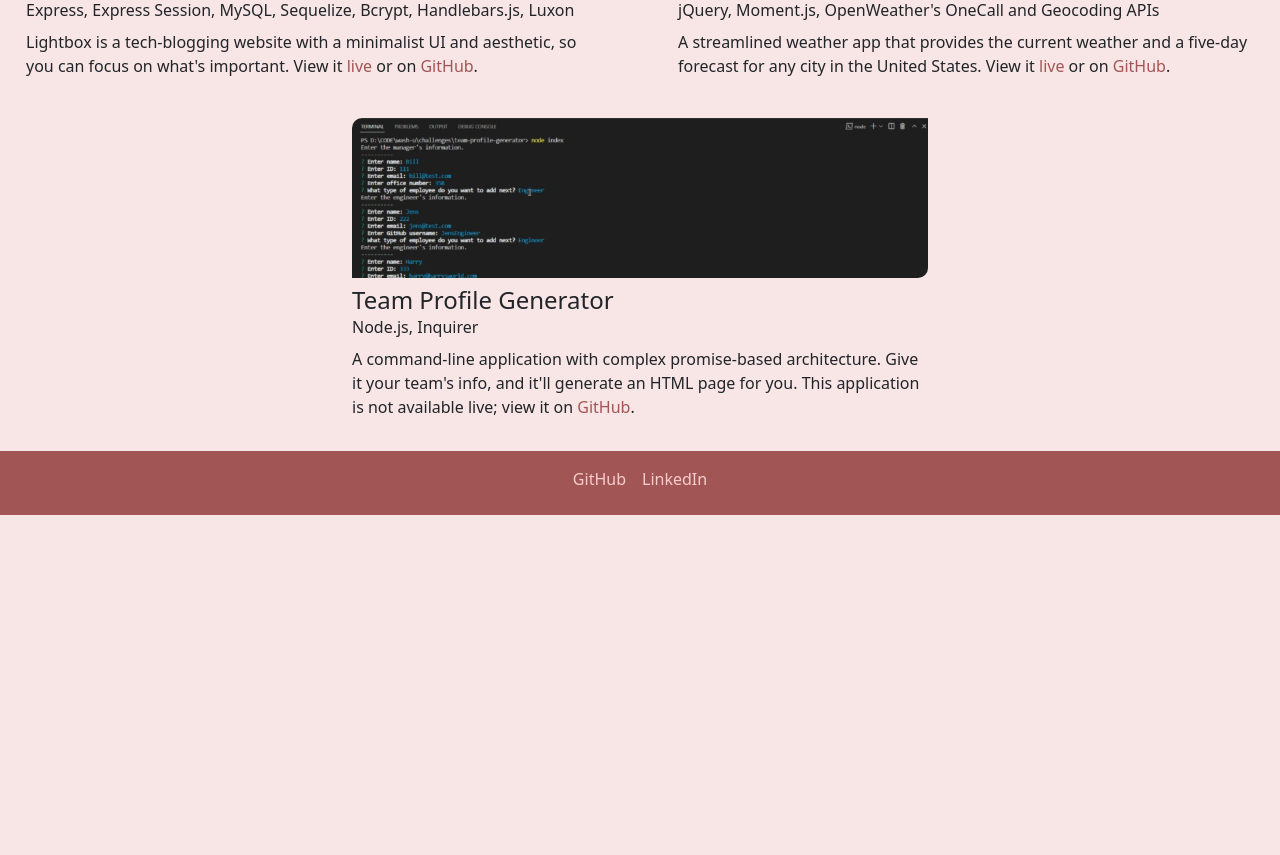
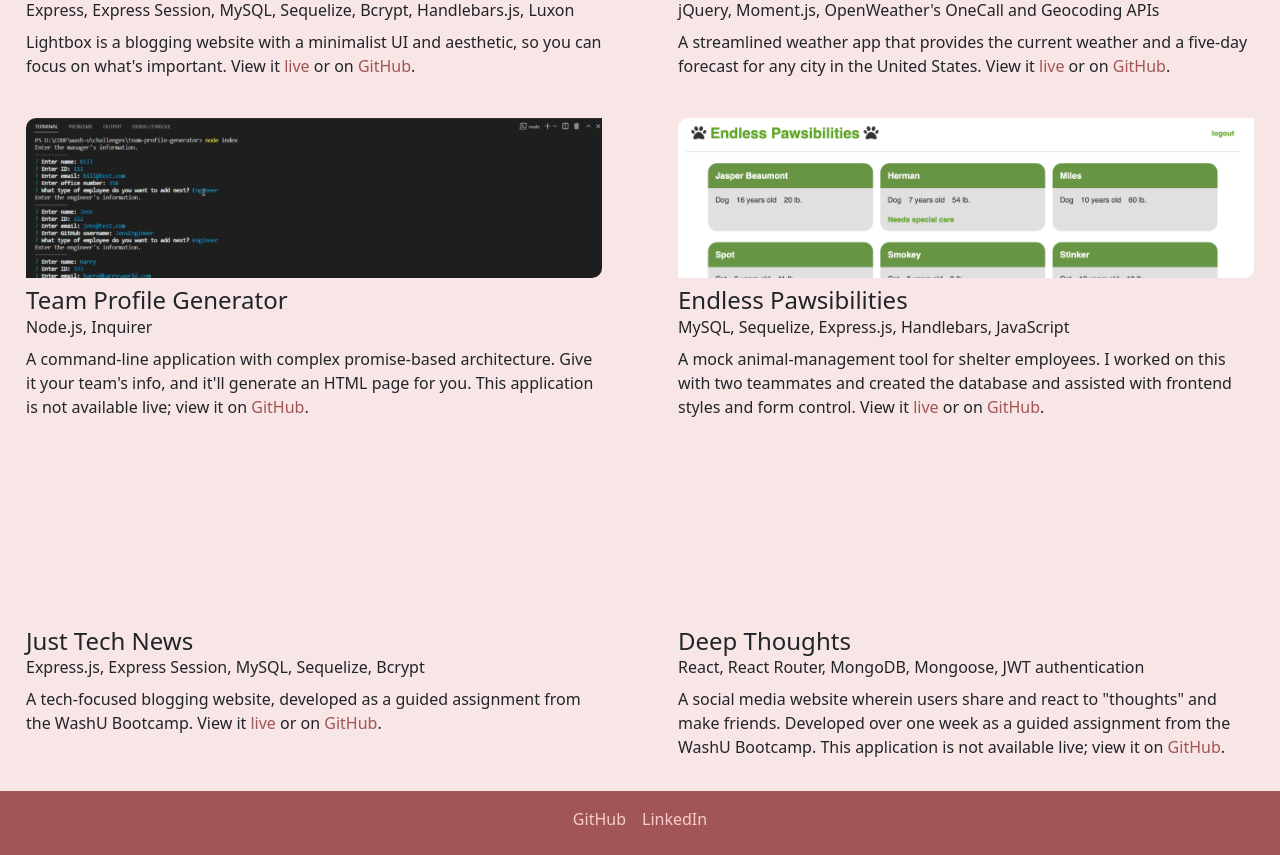
Before and after one commit to FinnStitcher/portfolio-two, a React (Create React App) app: page / in a window 1280 px wide. Shown: the part 803-1658 px from the top of the page. Before the commit the page ends 1318 px from the top, so only its background shows below. Built offline with nearby package versions, Linux system fonts and the light colour scheme.

Commit message:
all projects selected

```diff
--- a/src/components/Projects/index.js
+++ b/src/components/Projects/index.js
@@ -13,7 +13,7 @@ const projectsArray = [
             "Handlebars.js",
             "Luxon"
         ],
-        description: "Lightbox is a tech-blogging website with a minimalist UI and aesthetic, so you can focus on what's important.",
+        description: "Lightbox is a blogging website with a minimalist UI and aesthetic, so you can focus on what's important.",
         githubLink: 'https://github.com/FinnStitcher/lightbox',
         deployedLink: 'https://lightbox-fs.herokuapp.com/'
     },
@@ -40,6 +40,51 @@ const projectsArray = [
         ],
         description: "A command-line application with complex promise-based architecture. Give it your team's info, and it'll generate an HTML page for you.",
         githubLink: "https://github.com/FinnStitcher/team-profile-generator",
+        deployedLink: null
+    },
+
+    {
+        id: "shelter",
+        title: "Endless Pawsibilities",
+        technologies: [
+            "MySQL",
+            "Sequelize",
+            "Express.js",
+            "Handlebars",
+            "JavaScript"
+        ],
+        description: "A mock animal-management tool for shelter employees. I worked on this with two teammates and created the database and assisted with frontend styles and form control.",
+        githubLink: "https://github.com/sarameadows/project2",
+        deployedLink: "https://project2-sm.herokuapp.com/"
+    },
+
+    {
+        id: "tech-news",
+        title: "Just Tech News",
+        technologies: [
+            "Express.js",
+            "Express Session",
+            "MySQL",
+            "Sequelize",
+            "Bcrypt"
+        ],
+        description: "A tech-focused blogging website, developed as a guided assignment from the WashU Bootcamp.",
+        githubLink: "https://github.com/FinnStitcher/just-tech-news",
+        deployedLink: "https://peaceful-inlet-82480.herokuapp.com/"
+    },
+
+    {
+        id: "deep-thoughts",
+        title: "Deep Thoughts",
+        technologies: [
+            "React",
+            "React Router",
+            "MongoDB",
+            "Mongoose",
+            "JWT authentication"
+        ],
+        description: "A social media website wherein users share and react to \"thoughts\" and make friends. Developed over one week as a guided assignment from the WashU Bootcamp.",
+        githubLink: "https://github.com/FinnStitcher/deep-thoughts-two",
         deployedLink: null
     }
 ];
--- a/src/style.css
+++ b/src/style.css
@@ -90,6 +90,10 @@
     background-image: url('../public/images/team-profile.png');
 }
 
+#shelter {
+    background-image: url('../public/images/shelter.png');
+}
+
 body {
     background: var(--six);
 }
```
Also changed, not shown: public/images/shelter.png (added).
